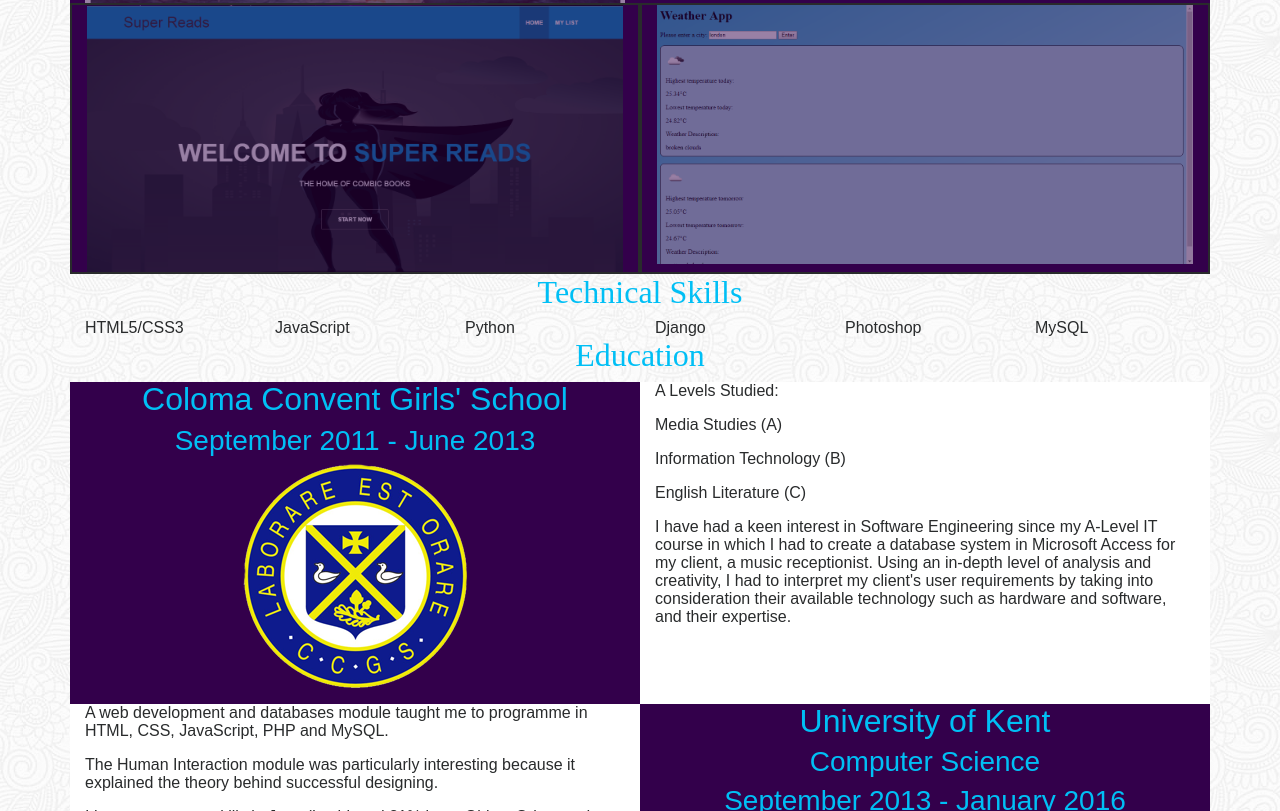
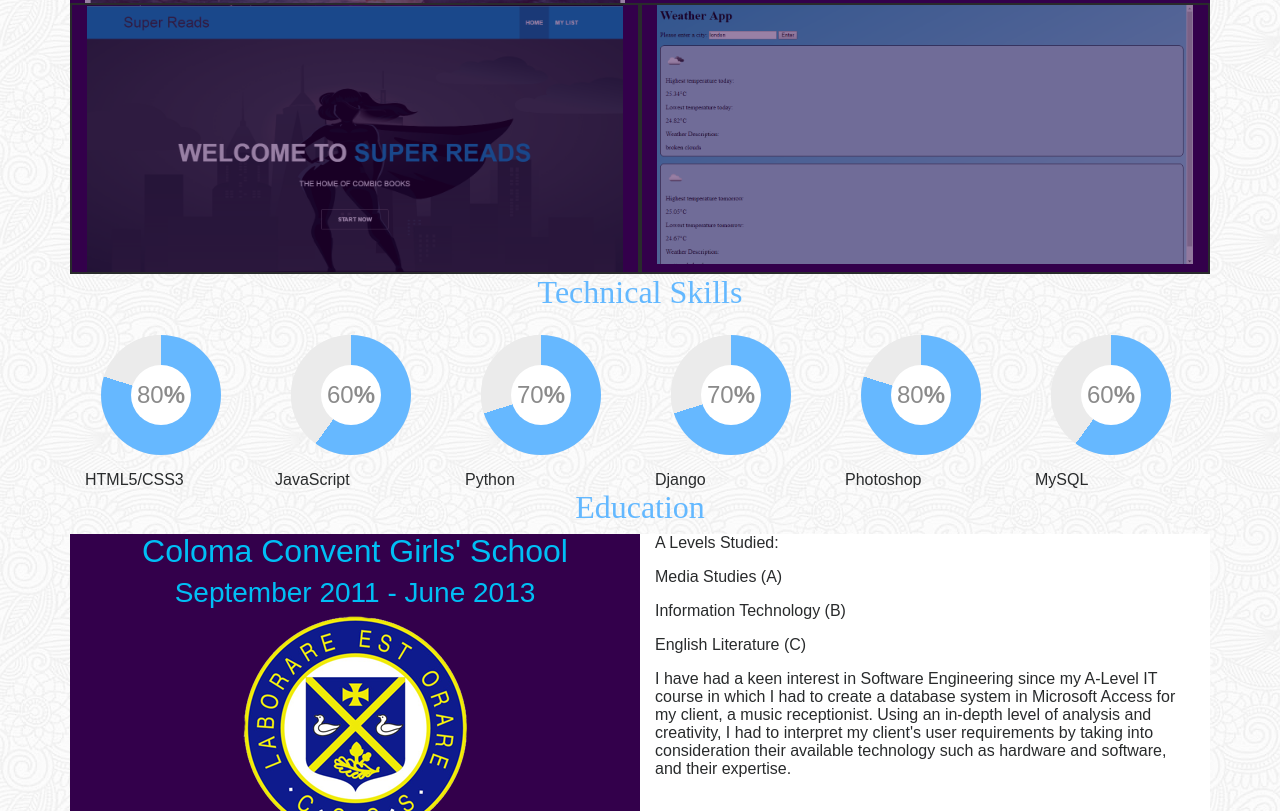
Before and after one commit to wmufunde/new-portfolio, a plain HTML site: page index.html in a window 1280 px wide. Shown: the part 1604-2415 px from the top of the page. Drawn offline with nearby package versions, Linux system fonts and the light colour scheme; a script that the page names is missing.

Commit message:
progress bar

```diff
--- a/index.html
+++ b/index.html
@@ -15,6 +15,8 @@
     <script src="https://maxcdn.bootstrapcdn.com/bootstrap/4.0.0-alpha.6/js/bootstrap.min.js" integrity="sha384-vBWWzlZJ8ea9aCX4pEW3rVHjgjt7zpkNpZk+02D9phzyeVkE+jo0ieGizqPLForn" crossorigin="anonymous"></script>
 
     <link rel="stylesheet" href="scss/app.css">
+
+    <link rel="stylesheet" href="./ProgressCirclesCSS-master/css/progress-circle.css">
 
     <!-- stylesheets and JS files for Morphtext to work -->
 
@@ -137,25 +139,31 @@
     <div class ="row">
 
         <div class ="col-xs-2 col-md-2" id = "html5">
-             HTML5/CSS3
+            <div class = "progress-circle progress-80"><span> 80</span></div>
+            HTML5/CSS3
         </div>
 
         <div class ="col-xs-2 col-md-2" id = "javascript">
+           <div class = "progress-circle progress-60"><span> 60</span></div>
             JavaScript
         </div>
 
-        <div class ="col-xs-2 col-md-2" id = "python" >
+        <div class ="col-xs-2 col-md-2" id = "python">
+           <div class = "progress-circle progress-70"><span> 70</span></div>
             Python
         </div>
 
-        <div class ="col-xs-2 col-md-2" id = "django" >
+        <div class ="col-xs-2 col-md-2" id = "django">
+           <div class = "progress-circle progress-70"><span> 70</span></div>
             Django
         </div>
 
         <div class ="col-xs-2 col-md-2" id = "photoshop">
+           <div class = "progress-circle progress-80"><span> 80</span></div>
             Photoshop
         </div>
         <div class ="col-xs-2 col-md-2" id = "mysql">
+           <div class = "progress-circle progress-60"><span> 60</span></div>
             MySQL
         </div>
        </div>
```
